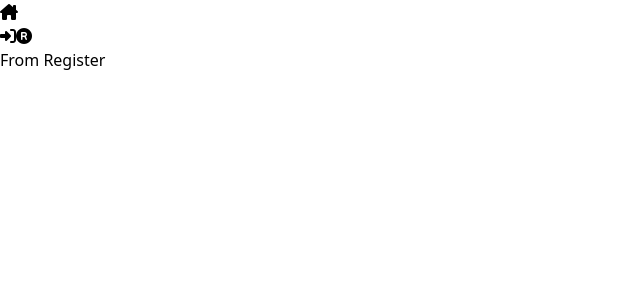
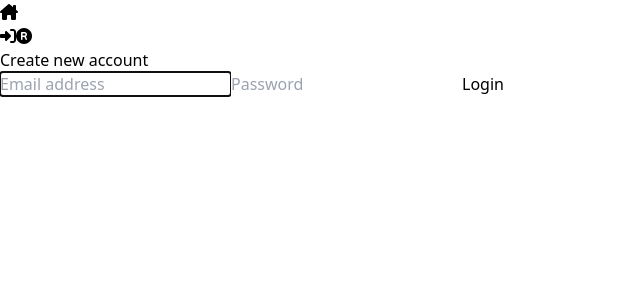
Before and after one commit to Ishrak-Adit07/MERN-Todo, a React (Vite) app in the folder client/: page /register in a window 1280 px wide. Shown: the top 300 px of the page, without its empty margins (0-640 px from the left). Built offline with nearby package versions, Linux system fonts and the light colour scheme.

Commit message:
Basic Login and Register FE

```diff
--- a/client/src/assets/app.css
+++ b/client/src/assets/app.css
@@ -9,11 +9,11 @@
 
     .card {
         align-items: center;
-        @apply bg-white p-4 rounded-lg shadow-lg
+        @apply bg-white px-6 py-10 rounded-lg shadow-lg
     }
 
     .title {
-        @apply font-bold mb-6
+        @apply font-bold mb-8 text-2xl
     }
 
     .input {
@@ -21,6 +21,6 @@
     }
 
     .btn {
-        @apply block w-full bg-indigo-500 text-white rounded-md p-2
+        @apply block w-full bg-indigo-500 text-white rounded-md p-2 active:bg-indigo-600
     }
 }
--- /dev/null
+++ b/client/src/components/Alert.jsx
@@ -0,0 +1,11 @@
+import React from 'react';
+
+const Alert = ({msg}) => {
+  return (
+    <div className='bg-red-500 text-white p-2 rounded-md mt-6 text-sm justify-center items-center flex space-x-4'>
+      <i className="fa-solid fa-triangle-exclamation"></i>{msg}
+    </div>
+  );
+}
+
+export default Alert;
--- a/client/src/pages/users/Login.jsx
+++ b/client/src/pages/users/Login.jsx
@@ -1,17 +1,45 @@
-import React from 'react';
+import React, { useState } from 'react';
+import Alert from '../../components/Alert';
 
 const Login = () => {
+
+  //Error state
+  const [error, setError] = useState(null);
+
+  //Form data states
+  const [email, setEmail] = useState("");
+  const [password, setPassword] = useState("");
+
+  //Handle Log in
+  const handleLogin = (e) =>{
+    e.preventDefault();
+  }
+
+
   return (
     <section className="card">
 
         <h1 className="title">Login to your account</h1>
 
         <form className='justify-center items-center h-screenitems-center'>
-            <input type="email" placeholder="Email address" className="input" autoFocus />
-            <input type="password" placeholder="Password" className="input" />
 
-            <button className="btn">Login</button>
+            <input type="email"
+                   placeholder="Email address"
+                   className="input"
+                   autoFocus
+                   value={email}
+                   onChange={(e)=>{setEmail(e.target.value)}} />
+
+            <input type="password"
+                   placeholder="Password"
+                   className="input"
+                   value={password}
+                   onChange={(e)=>setPassword(e.target.value)} />
+
+            <button className="btn" onSubmit={(e)=>{handleLogin(e)}}>Login</button>
         </form>
+
+        {error && <Alert msg={error}/>}
 
     </section>
   );
--- a/client/src/pages/users/Register.jsx
+++ b/client/src/pages/users/Register.jsx
@@ -1,10 +1,46 @@
-import React from 'react';
+import React, { useState } from 'react';
+import Alert from '../../components/Alert';
 
 const Register = () => {
+  //Error state
+  const [error, setError] = useState(null);
+
+  //Form data states
+  const [email, setEmail] = useState("");
+  const [password, setPassword] = useState("");
+
+  //Handle Log in
+  const handleRegister = (e) =>{
+    e.preventDefault();
+  }
+
+
   return (
-    <div>
-      From Register
-    </div>
+    <section className="card">
+
+        <h1 className="title">Create new account</h1>
+
+        <form className='justify-center items-center h-screenitems-center'>
+
+            <input type="email"
+                   placeholder="Email address"
+                   className="input"
+                   autoFocus
+                   value={email}
+                   onChange={(e)=>{setEmail(e.target.value)}} />
+
+            <input type="password"
+                   placeholder="Password"
+                   className="input"
+                   value={password}
+                   onChange={(e)=>setPassword(e.target.value)} />
+
+            <button className="btn" onSubmit={(e)=>{handleRegister(e)}}>Login</button>
+        </form>
+
+        {error && <Alert msg={error}/>}
+
+    </section>
   );
 }
 
```
